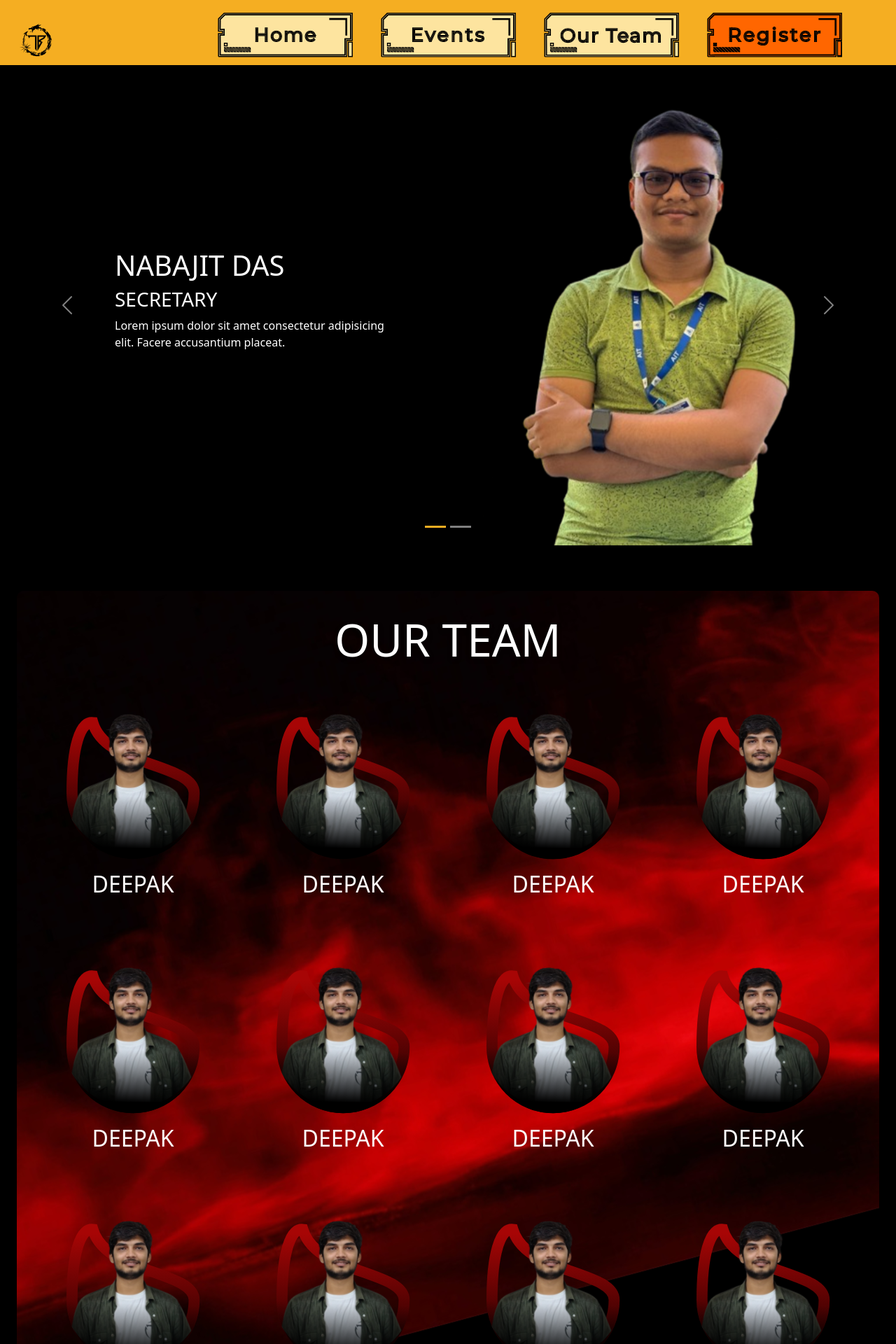
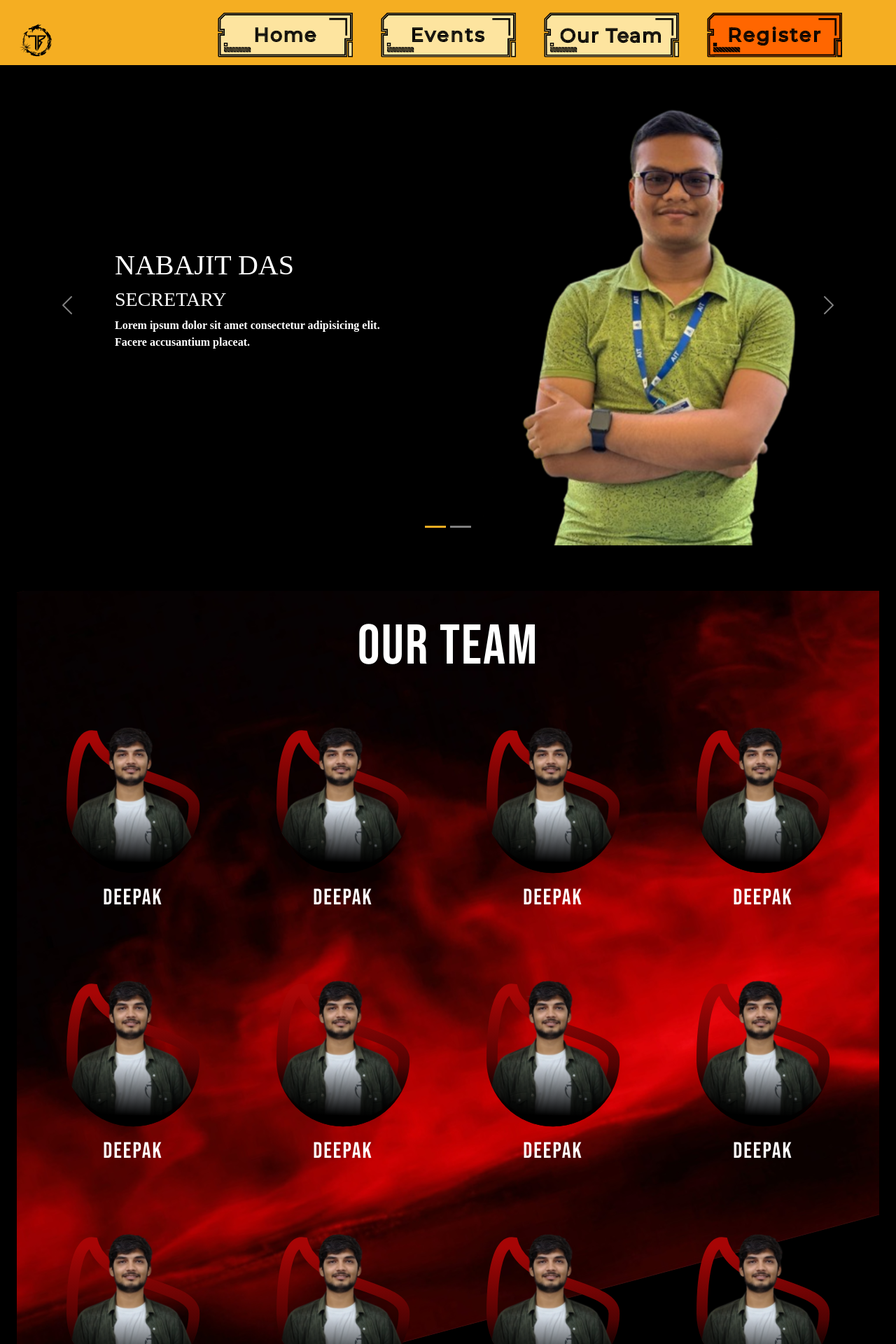
Before and after one commit to PankajKumar17/Solution_2k25, a React (Vite) app: page /team in a window 1280 px wide. Shown: the top 1920 px of the page at 70% size. Built offline with nearby package versions, Linux system fonts and the light colour scheme.

Commit message:
minor changes in team

```diff
--- a/package.json
+++ b/package.json
@@ -15,7 +15,8 @@
     "react": "^18.3.1",
     "react-dom": "^18.3.1",
     "react-responsive-carousel": "^3.2.23",
-    "react-router-dom": "^7.1.3"
+    "react-router-dom": "^7.1.3",
+    "swiper": "^11.2.1"
   },
   "devDependencies": {
     "@eslint/js": "^9.17.0",
--- /dev/null
+++ b/src/components/Crew.css
@@ -0,0 +1,55 @@
+
+.swiper {
+    width: 100%;
+    padding-top: 50px;
+    padding-bottom: 50px;
+  }
+
+  .swiper-slide {
+    background-position: center;
+    background-size: cover;
+    width: 300px;
+    height: 300px;
+    display: flex;
+    justify-content: center;
+    align-items: center;
+  }
+
+  .swiper-slide img {
+    display: block;
+    width: 100%;
+    border-radius: 10px; /* Optional: adds rounded corners to images */
+  }
+
+  /* Additional styling for effect and pagination */
+  .mySwiper .swiper-pagination-bullets {
+    bottom: 10px; /* Adjust bullet position */
+  }
+
+  .mySwiper .swiper-pagination-bullet {
+    background: #4caf50; /* Change pagination bullet color */
+  }
+
+  .mySwiper .swiper-pagination-bullet-active {
+    background: #f5ae22; /* Active bullet color */
+  }
+
+  /* Optional: Adding transition effects to images */
+  .swiper-slide img {
+    transition: transform 0.3s ease-in-out;
+  }
+
+  .swiper-slide:hover img {
+    transform: scale(1.1); /* Image zoom effect on hover */
+  }
+
+  /* Custom class to style the container around the swiper */
+  .team-carousel {
+    background: #eee;
+    font-family: Helvetica Neue, Helvetica, Arial, sans-serif;
+    font-size: 14px;
+    color: #000;
+    margin: 0 auto; /* Centers the Swiper container */
+    padding: 20px;
+    border-radius: 15px;
+  }
--- /dev/null
+++ b/src/components/Crew.jsx
@@ -0,0 +1,44 @@
+// Crew.js
+import React from "react";
+import { Swiper, SwiperSlide } from "swiper/react";
+import "swiper/css";
+import "swiper/css/effect-coverflow";
+import "swiper/css/pagination";
+import "./Crew.css";
+import { EffectCoverflow, Pagination } from "swiper/modules";
+
+const Crew = () => {
+  return (
+    <div className="crew-container">
+      <Swiper
+        effect="coverflow"
+        grabCursor={true}
+        centeredSlides={true}
+        slidesPerView="auto"
+        coverflowEffect={{
+          rotate: 50,
+          stretch: 0,
+          depth: 100,
+          modifier: 1,
+          slideShadows: true,
+        }}
+        pagination={true}
+        modules={[EffectCoverflow, Pagination]}
+        className="mySwiper"
+      >
+        <SwiperSlide>
+          <img src="/team/deepak.svg" alt="Team Member" />
+        </SwiperSlide>
+        <SwiperSlide>
+          <img src="/team/deepak.svg" alt="Team Member" />
+        </SwiperSlide>
+        <SwiperSlide>
+          <img src="/team/deepak.svg" alt="Team Member" />
+        </SwiperSlide>
+        {/* Add more SwiperSlides as needed */}
+      </Swiper>
+    </div>
+  );
+};
+
+export default Crew;
--- a/src/components/Team.css
+++ b/src/components/Team.css
@@ -1,8 +1,11 @@
-/* General Team Page Styling */
+
+@import url("https://fonts.googleapis.com/css2?family=Bebas+Neue&display=swap");
 .team-page {
   background-color: #000000;
   color: white;
   min-height: 100vh;
+  font-weight: bold;
+  font-family: poppins;
 }
 
 .team-page .text-section {
@@ -35,13 +38,24 @@
 /* Member Section Styling */
 .Te-member-main {
   background: black;
+  font-family: "Bebas Neue", cursive;
   padding: 4rem 1.5rem;
   color: white;
+  letter-spacing: 2px;
+  font-weight: ultrabold;
   text-align: center;
 }
 
-.Te-member-Bg {
+.Te-member-Bg1 {
   background-image: url("/team/flamebg1.svg");
+  background-size: cover;
+  background-position: center;
+  padding: 2rem;
+
+}
+
+.Te-member-Bg2 {
+  background-image: url("/team/flamebg2.svg");
   background-size: cover;
   background-position: center;
   padding: 2rem;
@@ -49,7 +63,7 @@
 }
 
 .team-title {
-  font-size: 4rem;
+  font-size: 5rem;
   color: #ffffff;
   margin-bottom: 2rem;
   text-shadow: 0 3px 6px rgba(0, 0, 0, 0.5);
--- a/src/components/Team.jsx
+++ b/src/components/Team.jsx
@@ -5,7 +5,7 @@ import "bootstrap/dist/css/bootstrap.min.css";
 import Navbar from "./Navbar";
 import Footer from "./Footer";
 
-// Reusable MemberCard component
+              // MEMBER-CARD
 const MemberCard = ({ image, name }) => (
   <div className="member-card">
     <img src={image} alt={name} className="member-image" />
@@ -115,7 +115,7 @@ const Team = () => (
 
     {/* Team Members Section */}
     <div className="Te-member-main">
-      <div className="Te-member-Bg">
+      <div className="Te-member-Bg1">
         <h1 className="team-title">OUR TEAM</h1>
         <div className="member-cards-grid">
           {additionalMembers.map((member, index) => (
@@ -123,7 +123,7 @@ const Team = () => (
           ))}
         </div>
       </div>
-      <div className="Te-member-Bg">
+      <div className="Te-member-Bg2">
         <h1 className="team-title">AI TITANS</h1>
         <div className="member-cards-grid">
           {additionalMembers.map((member, index) => (
```
Also changed, not shown: public/team/flamebg2.svg (added), 1 other file (tests, documents, lock files or other folders).
